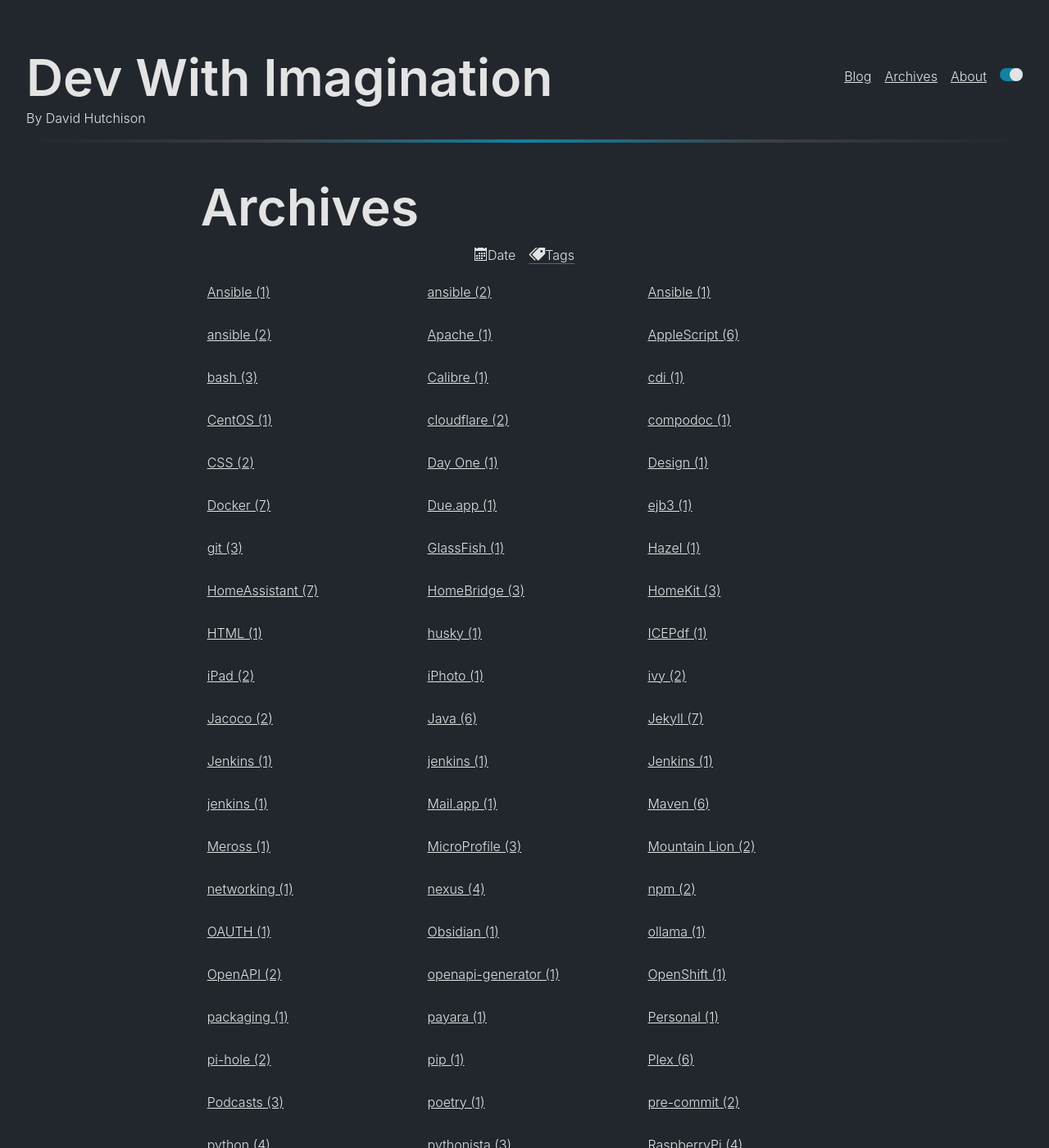
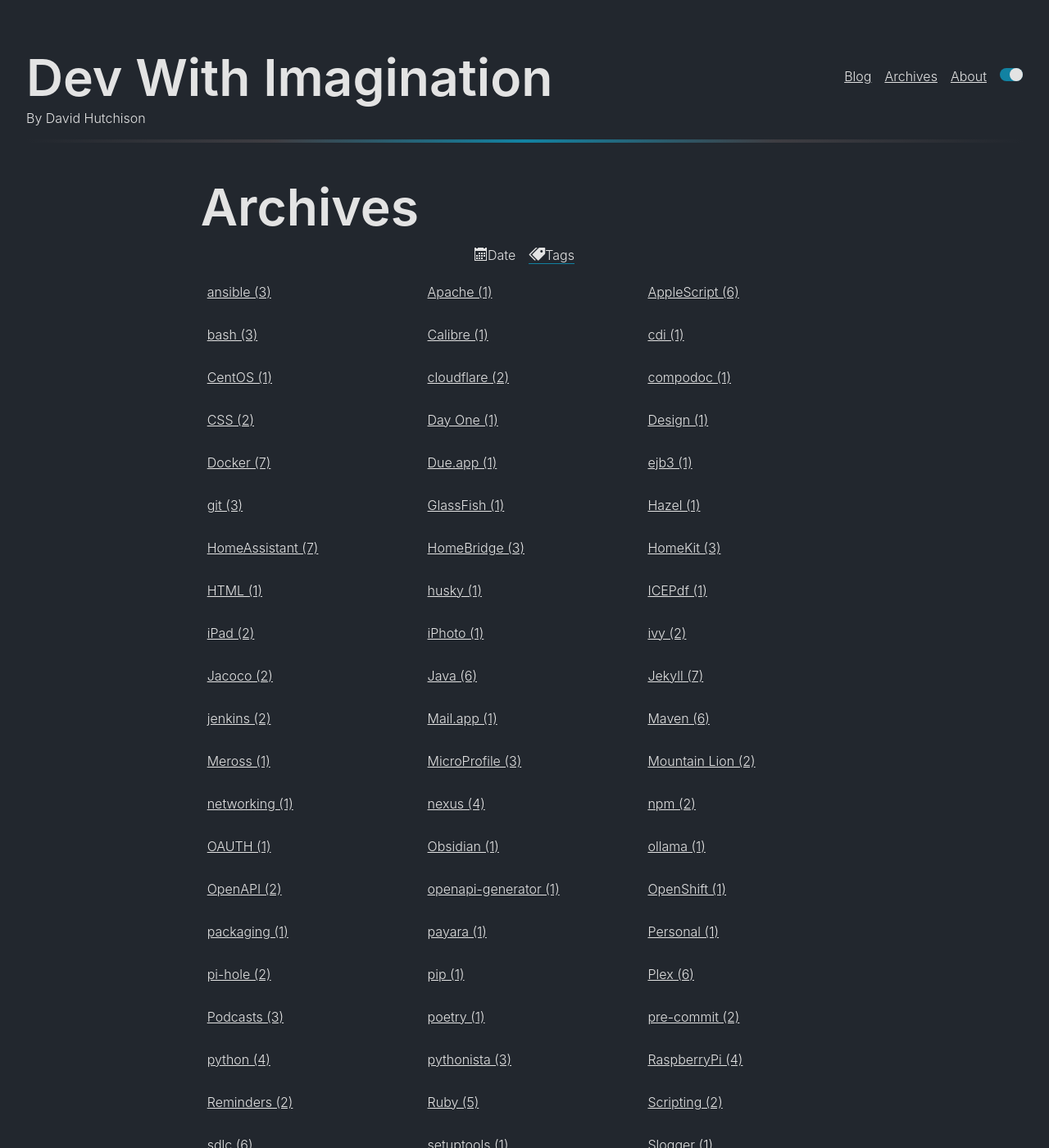
Before and after one commit to dhutchison/dhutchison.github.io, a Jekyll site: the page built from archives/tags.html, in a window 1280 px wide and 1400 px high. Shown: the whole window at 82% size. Built offline with Jekyll 4.4.1, drawn with Linux system fonts in a browser that asks for light colours; some web fonts are replaced.

Commit message:
fix(tags): normalize tag casing

```diff
--- a/_posts/2017-11-08-jenkins-cli-and-the-credentials-plugin.markdown
+++ b/_posts/2017-11-08-jenkins-cli-and-the-credentials-plugin.markdown
@@ -3,7 +3,7 @@ title: Jenkins CLI and the Credentials Plugin
 summary: I could not get the CLI commands of the credentials plugin to work - the
   fix was too easy
 tags:
-- Jenkins
+- jenkins
 categories:
 - Development
 date: 2017-11-08 21:55
--- a/_posts/2023-07-26-backing-up-docker-services.markdown
+++ b/_posts/2023-07-26-backing-up-docker-services.markdown
@@ -4,7 +4,7 @@ layout: post
 categories:
 - Development
 tags:
-- Ansible
+- ansible
 - Docker
 - RaspberryPi
 summary: How to backup self-hosted Docker service data.
```
